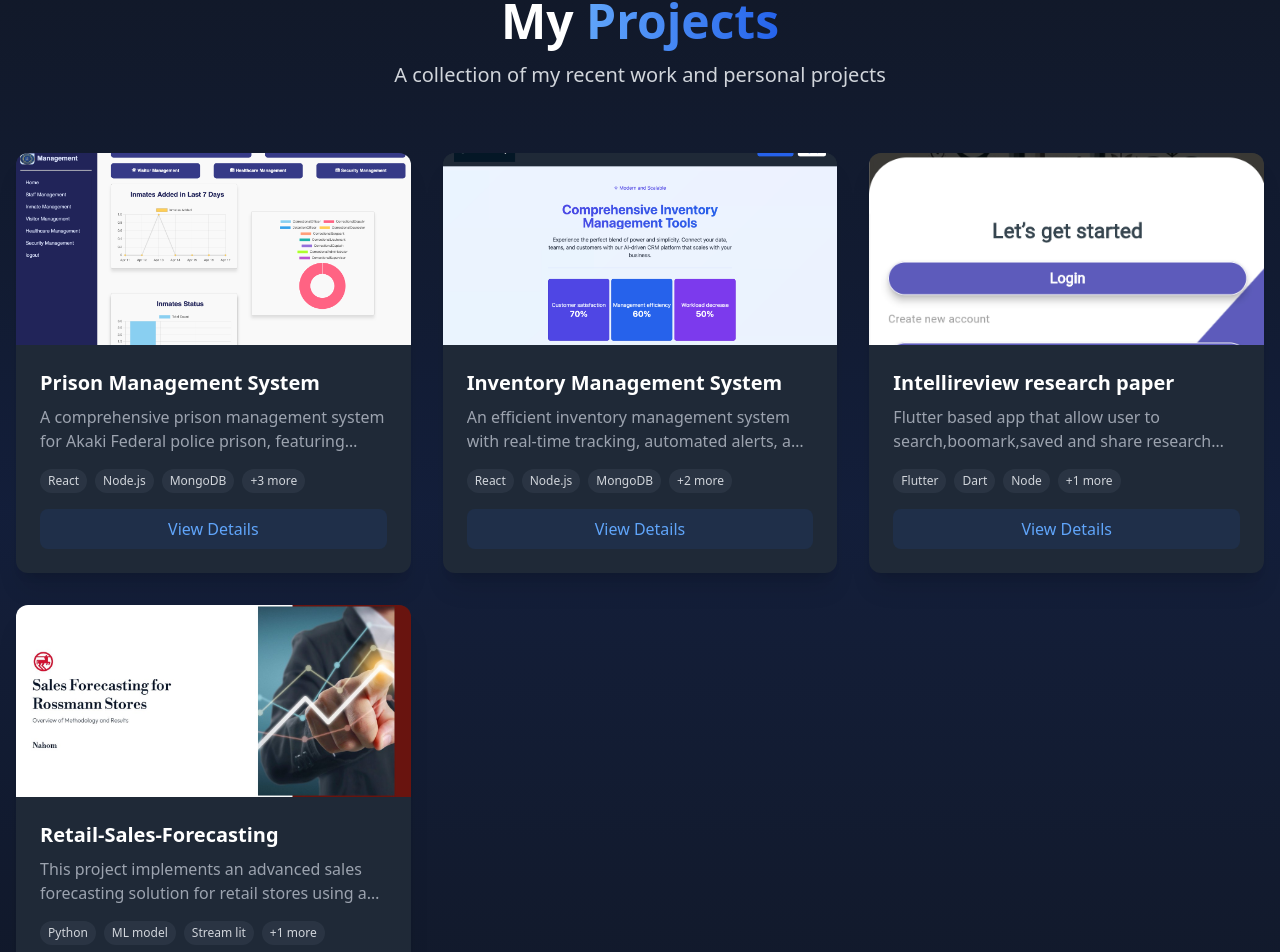
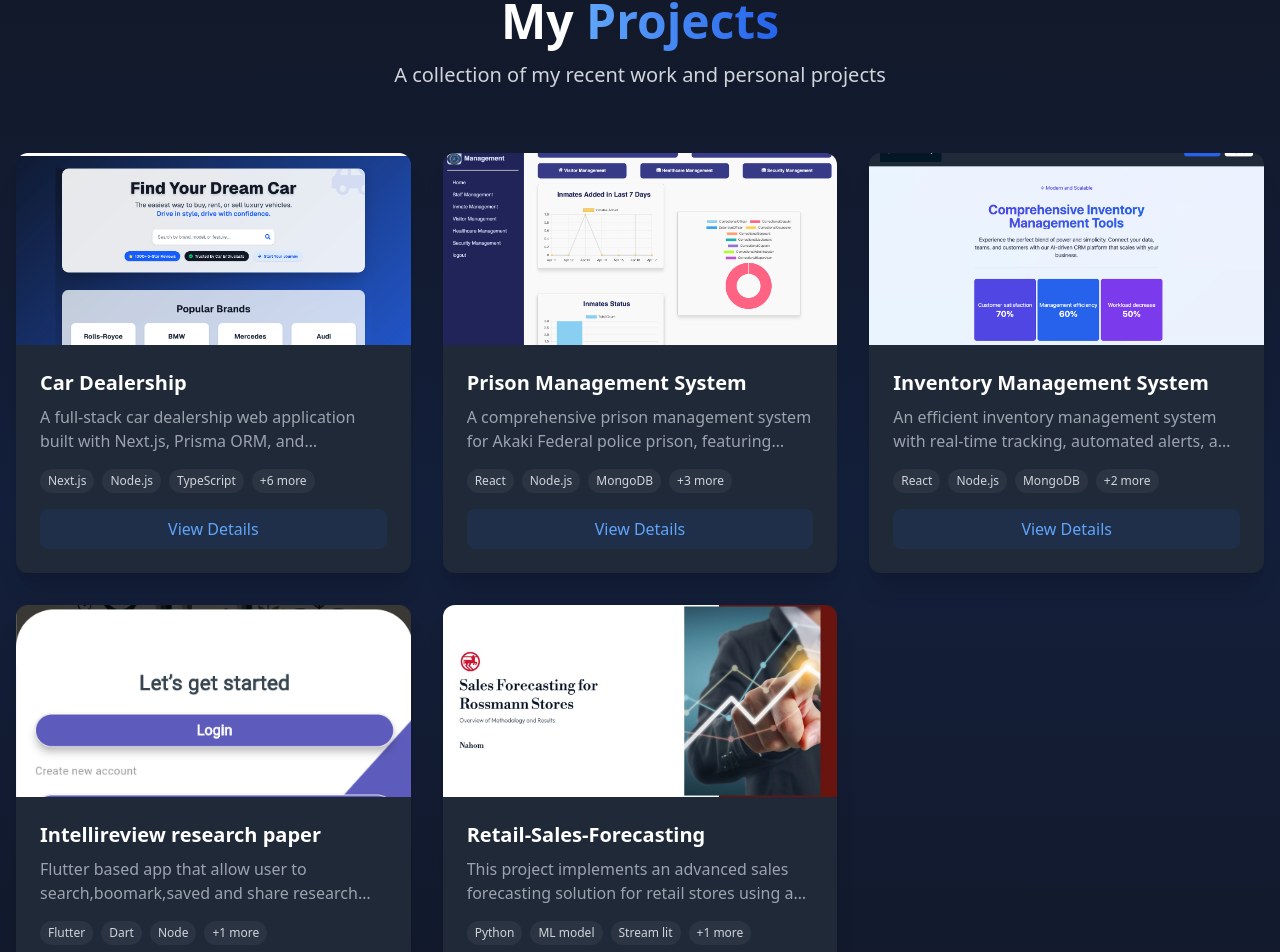
Before and after one commit to nahom-zenebe/Personal-Poritfolio, a React (Create React App) app in the folder personal/: page / in a window 1280 px wide. Shown: the part 4483-5435 px from the top of the page. Built offline with nearby package versions, Linux system fonts and the light colour scheme.

Commit message:
adding nextjs project

```diff
--- a/personal/src/pages/Projectpage.jsx
+++ b/personal/src/pages/Projectpage.jsx
@@ -9,6 +9,8 @@ import project1 from '../images/project-1.png';
 import project2 from '../images/project-2.png';
 import project3 from '../images/Project-3.png';
 import project4 from '../images/project-4.jpg';
+import project5 from '../images/project-5.png';
+import { SiNextdotjs, SiMongodb, SiPrisma, SiStripe, SiJavascript } from "react-icons/si";
 
 // ProjectModal and ProjectCard components remain unchanged
 
@@ -17,6 +19,24 @@ function Portfolio() {
 
   // Projects data remains the same (for reference and modal)
   const projects = [
+    {
+      title: "Car Dealership",
+      description: "A full-stack car dealership web application built with Next.js, Prisma ORM, and MongoDB. It features a sleek API-driven backend with CRUD operations for cars, customers, and sales, a shopping cart, user authentication, and Stripe payment integration",
+      image: project5,
+      technologies: [
+        { icon: SiNextdotjs, name: "Next.js" },
+        { icon: FaNodeJs, name: "Node.js" },
+        { icon: SiTypescript, name: "TypeScript" },
+        { icon: SiMongodb, name: "MongoDB" },
+        { icon: SiPrisma, name: "Prisma" },
+        { icon: SiCloudinary, name: "Cloudinary" },
+        { icon: SiStripe, name: "Stripe" },
+        { icon: SiTailwindcss, name: "Tailwind CSS" },
+        { icon: SiJavascript, name: "JavaScript" },
+      ],
+      github: "https://github.com/nahom-zenebe/Car_Dealership_web_app",
+      live: "https://car-dealership-web-app.vercel.app"
+    },
     {
       title: "Prison Management System",
       description: "A comprehensive prison management system for Akaki Federal police prison, featuring inmate tracking, visitor management, and reporting capabilities.",
@@ -113,6 +133,12 @@ function Portfolio() {
           <ProjectCard
             project={projects[3]}
             index={3}
+            onOpen={setSelectedProject}
+          />
+
+            <ProjectCard
+            project={projects[4]}
+            index={4}
             onOpen={setSelectedProject}
           />
 
```
Also changed, not shown: personal/src/images/project-5.png (added).
